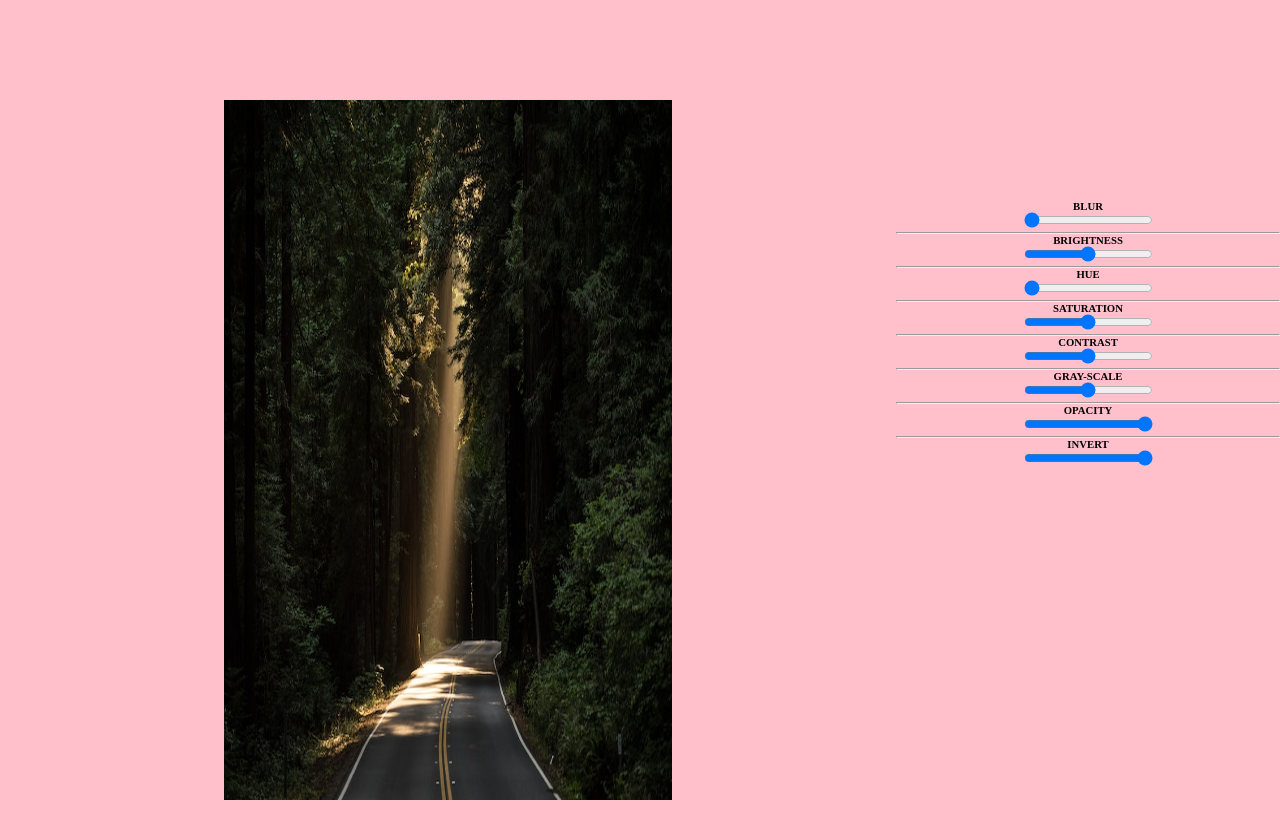
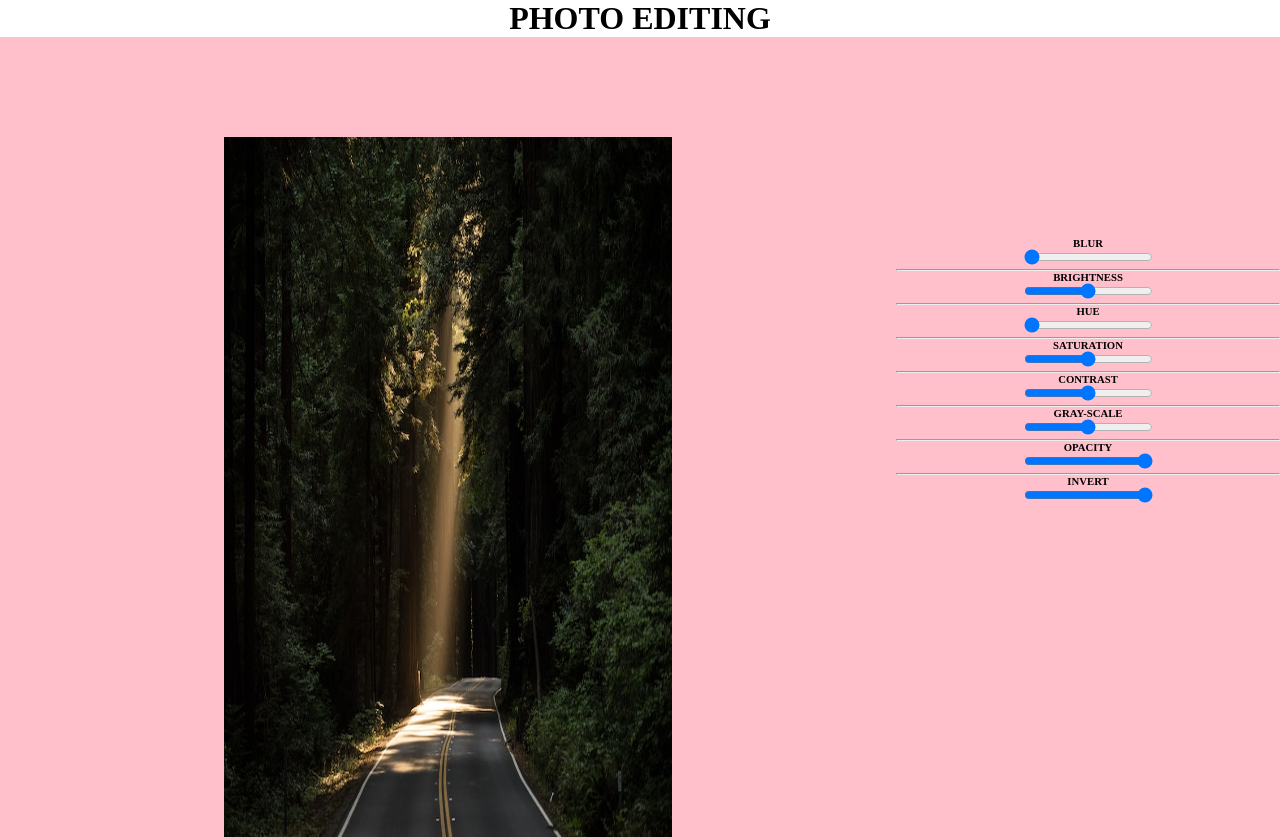
Before and after one commit to teja901/PhotoEditor, a plain HTML site: page index.html in a window 1280 px wide. Shown: the top 839 px of the page. Drawn offline with Linux system fonts and the light colour scheme.

Commit message:
Update index.html

```diff
--- a/index.html
+++ b/index.html
@@ -36,6 +36,7 @@
     </style>
 </head>
 <body>
+    <div><center><h1>PHOTO EDITING</h1></center></div>
     <div id="body">
         <div id="left">
             <img src="./d.jpg" alt="" id="img">
```
